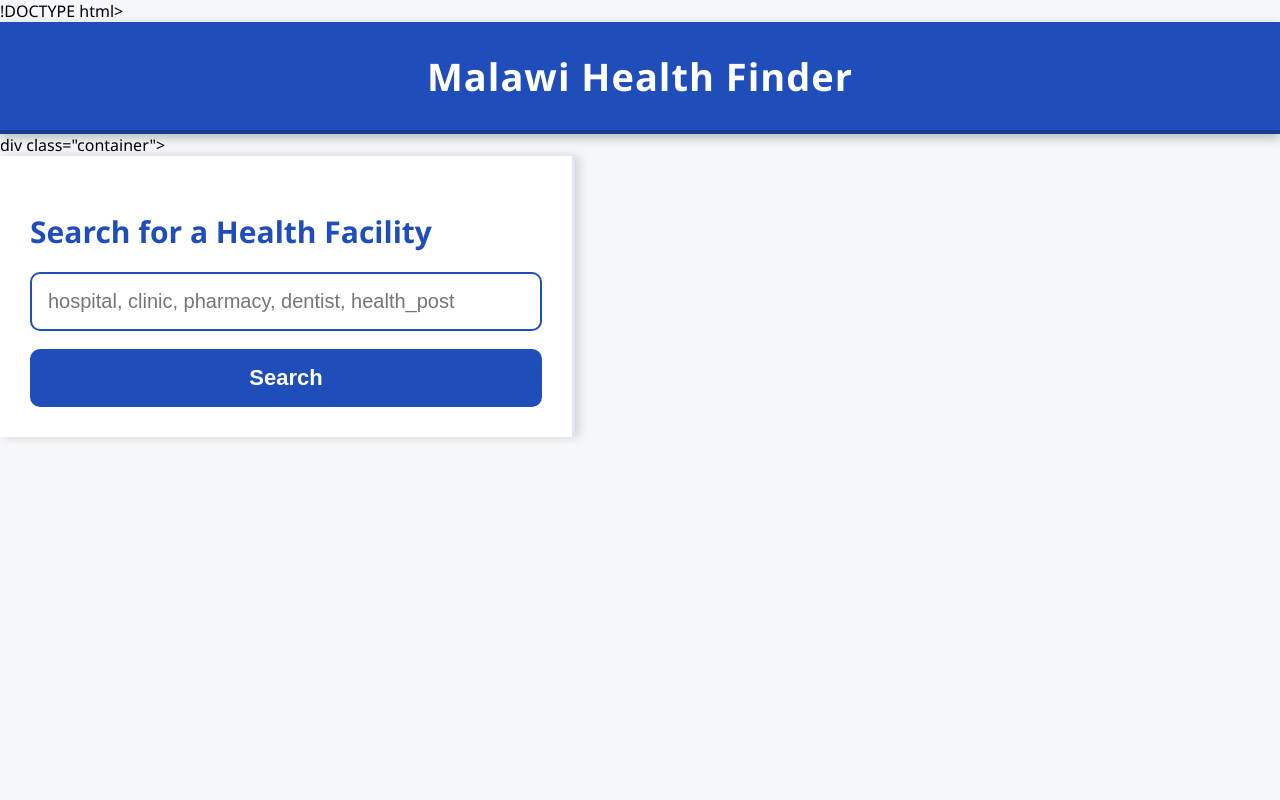
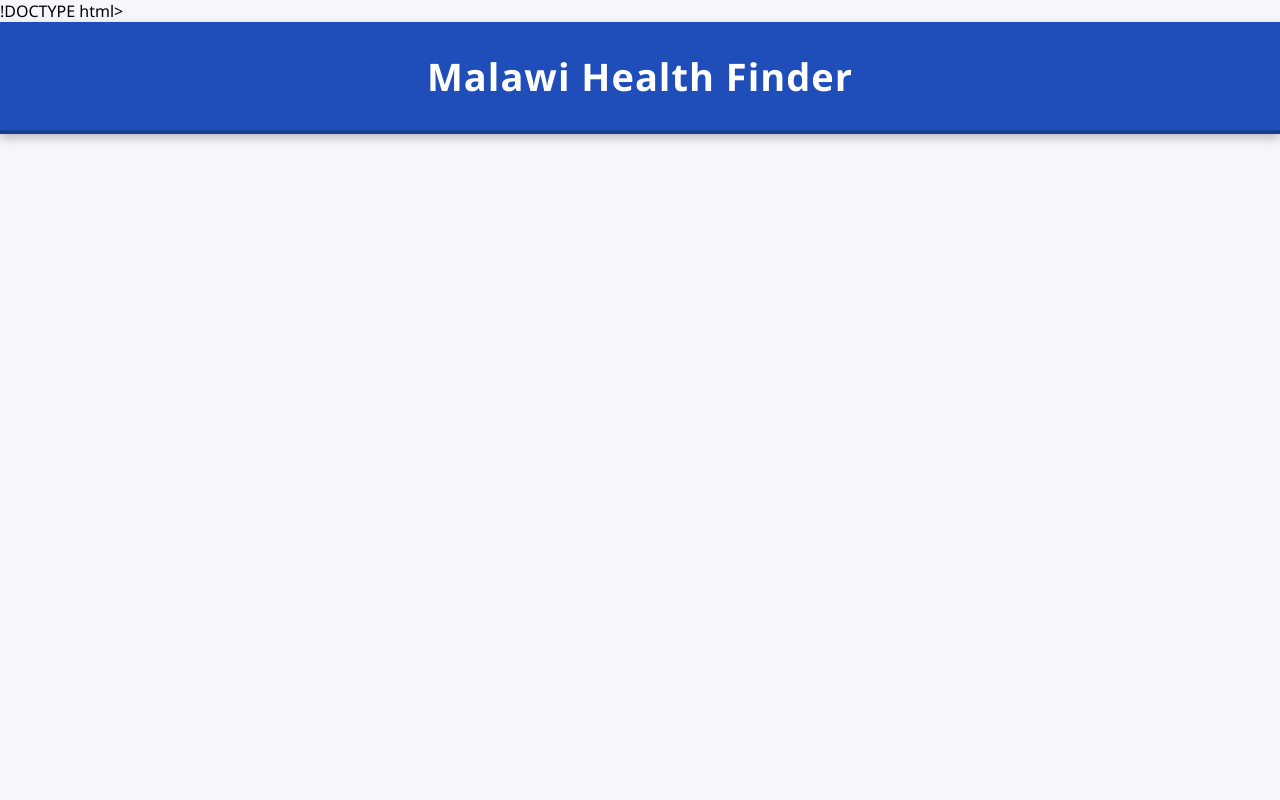
Before and after one commit to FaraiWona/PracticalV-QGIS, a Flask app: page / in a window 1280 px wide. Run offline with Flask 3, Linux system fonts and the light colour scheme; some libraries are stand-ins or nearby versions.

Commit message:
Revert "panel devs"
This reverts commit 58973be521175fcbc193f6f9d06bd14f7d3da69a.

```diff
--- a/webgis/templates/map.html
+++ b/webgis/templates/map.html
@@ -112,17 +112,3 @@
     <body>
 
 <header>Malawi Health Finder</header>
-
-div class="container">
-
-    <!-- LEFT PANEL -->
-    <div class="left-panel">
-        <h2>Search for a Health Facility</h2>
-
-        <input type="text" id="searchBox"
-               placeholder="hospital, clinic, pharmacy, dentist, health_post">
-
-        <button onclick="searchFacilities()">Search</button>
-
-        <div id="nearestBox"></div>
-    </div>
```
